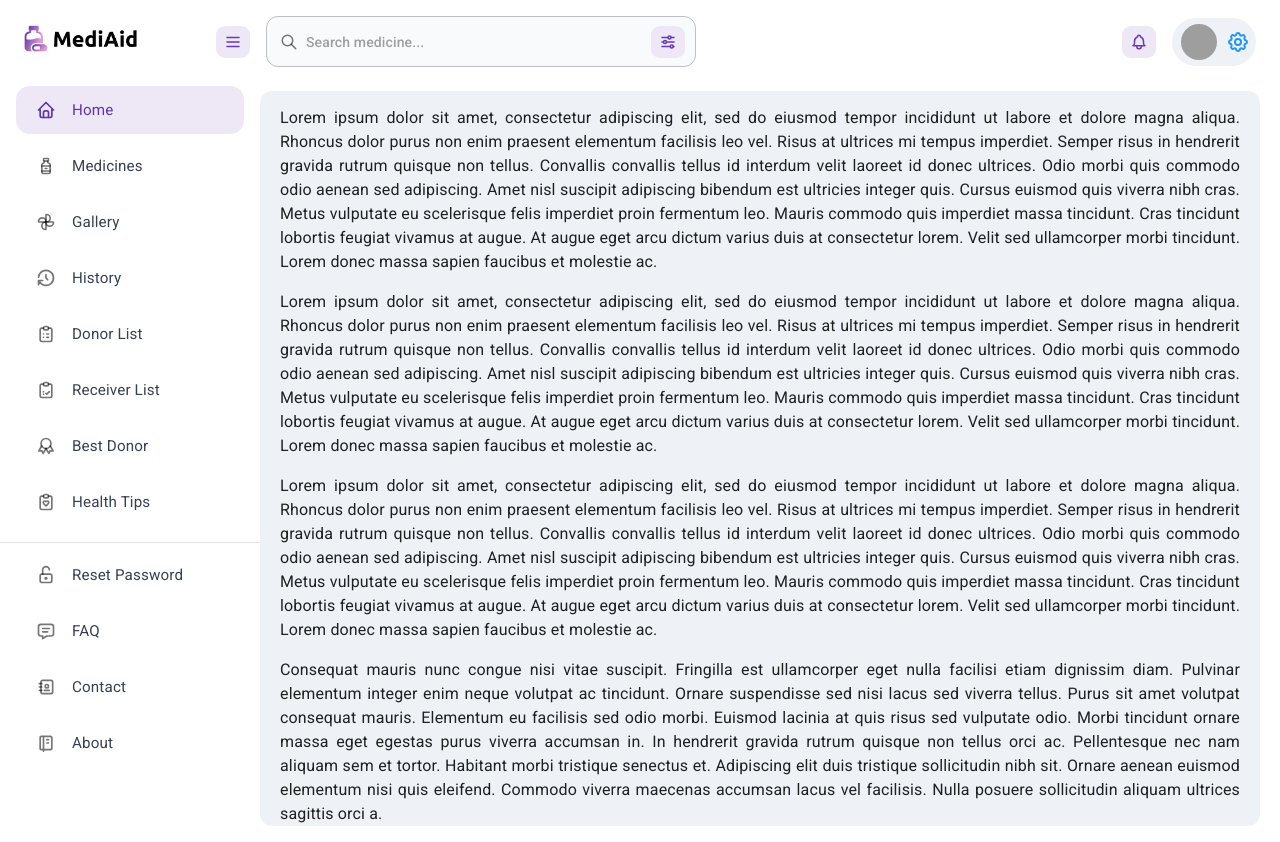
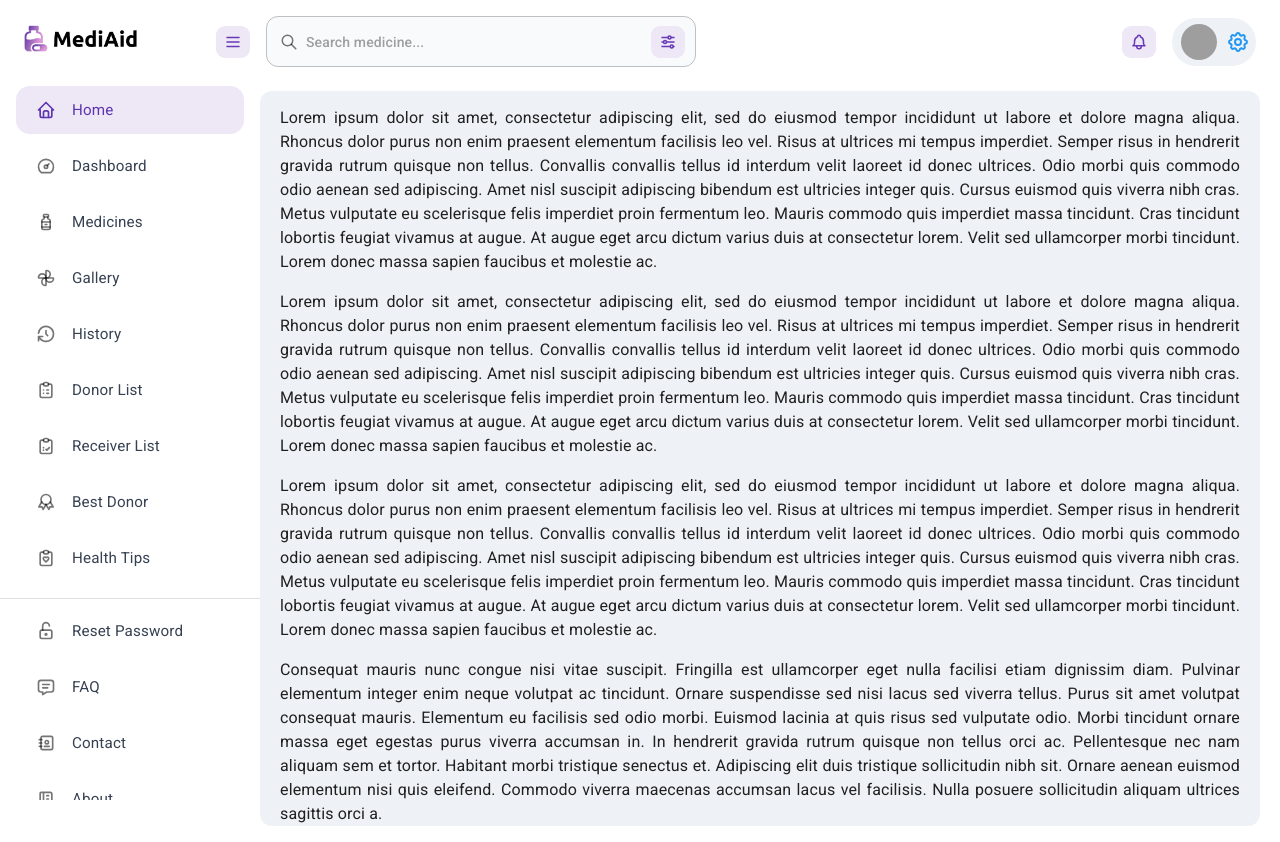
Before and after one commit to Sharif-Minhaz/MediAid, a React (Vite) app in the folder client/: page / in a window 1280 px wide. Built offline with nearby package versions, Linux system fonts and the light colour scheme; grey boxes are pictures that could not be loaded.

Commit message:
test: branch protection - github

```diff
--- a/client/src/components/navbar/DrawerLists.jsx
+++ b/client/src/components/navbar/DrawerLists.jsx
@@ -27,7 +27,7 @@ const DrawerLists = ({ drawerWidth = 260, isSmallScreen }) => {
 			)}
 			<List sx={{ pt: "3px" }}>
 				<SingleNavLink link="/" text="Home" icon={<Home size={20} />} />
-				{/* <SingleNavLink link="/dashboard" text="Dashboard" icon={<IconDashboard size={20} />} /> */}
+				<SingleNavLink link="/dashboard" text="Dashboard" icon={<IconDashboard size={20} />} />
 				<SingleNavLink link="/medicines" text="Medicines" icon={<IconVaccineBottle size={20} />} />
 				<SingleNavLink link="/g" text="Gallery" icon={<IconBrandGooglePhotos size={20} />} />
 				<SingleNavLink link="/h" text="History" icon={<IconHistory size={20} />} />
```
